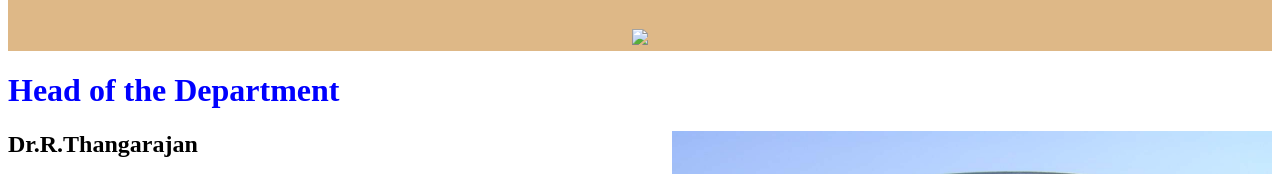
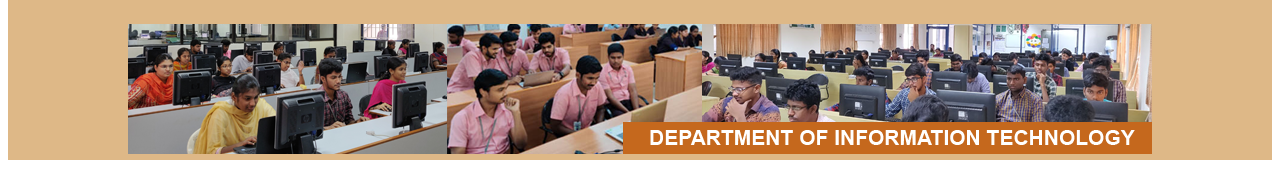
Before and after one commit to midhu474/dept.html, a plain HTML site: page index.html in a window 1280 px wide. Shown: the part 193-367 px from the top of the page. Drawn offline with Linux system fonts and the light colour scheme.

Commit message:
Update index.html

```diff
--- a/index.html
+++ b/index.html
@@ -9,7 +9,7 @@
     </center>
 
         <center><h3 style="color:blue;">INFORMATION TECHNOLOGY</h2></center>
-     <center><img src="kec.png"></center>
+     <center><img src="ke.png"></center>
      <h1 style="color:blue">Head of the Department</h3>
         <img src="IT.jpg" width="600" height="300" align="right">
         <h2>Dr.R.Thangarajan</h2>
```
